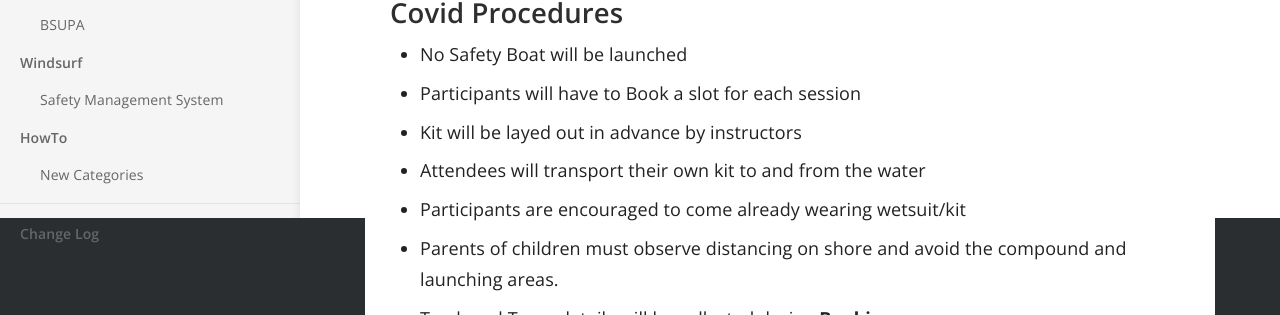
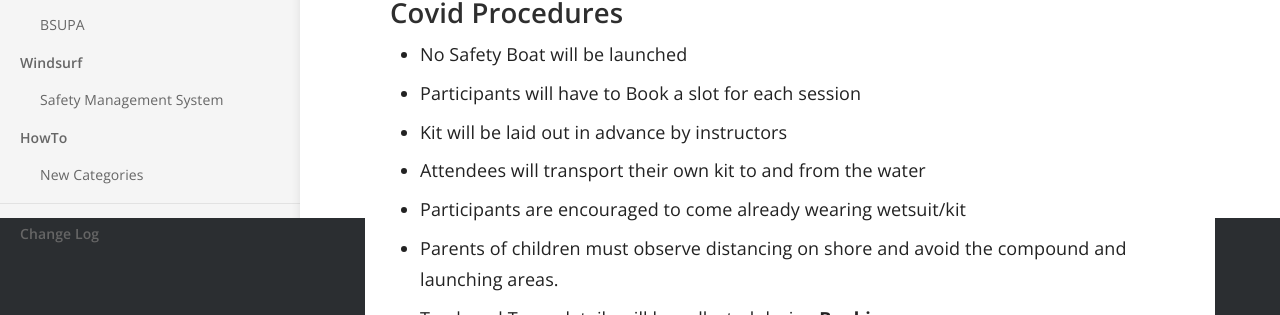
Before and after one commit to numbat70/clyde, a Jekyll site: the page built from _docs/Content/28-SUP_SMS_COVID.md, in a window 1280 px wide. Shown: the part 682-997 px from the top of the page. Built offline with Jekyll 4.4.1, drawn with Linux system fonts in a browser that asks for light colours.

Commit message:
Update 28-SUP_SMS_COVID.md
mk

```diff
--- a/_docs/Content/28-SUP_SMS_COVID.md
+++ b/_docs/Content/28-SUP_SMS_COVID.md
@@ -19,7 +19,7 @@ order: 28
 ## Covid Procedures
 - No Safety Boat will be launched
 - Participants will have to Book a slot for each session
-- Kit will be layed out in advance by instructors
+- Kit will be laid out in advance by instructors
 - Attendees will transport their own kit to and from the water
 - Participants are encouraged to come already wearing wetsuit/kit
 - Parents of children must observe distancing on shore and avoid the compound and launching areas.
```
